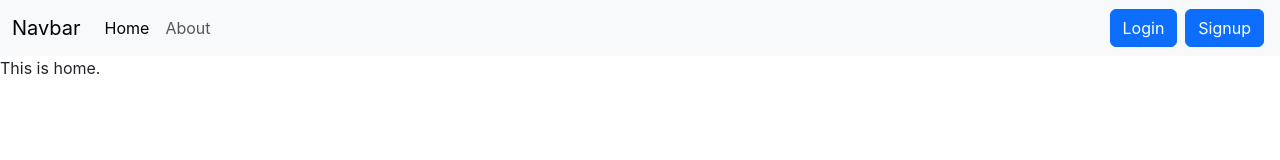
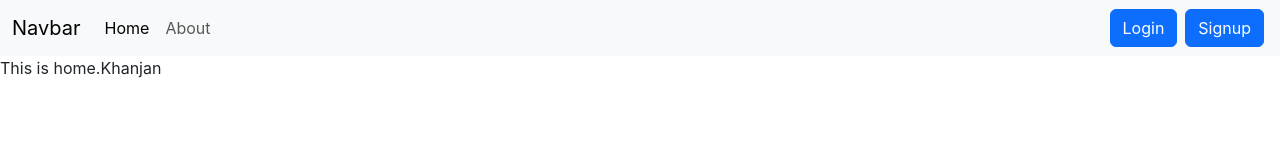
Before and after one commit to SnehChaudhary/DocCare, a React (Create React App) app in the folder frontend/: page / in a window 1280 px wide. Shown: the top 160 px of the page. Built offline with nearby package versions, Linux system fonts and the light colour scheme.

Commit message:
Added context API folder

```diff
--- a/frontend/src/App.js
+++ b/frontend/src/App.js
@@ -11,10 +11,12 @@ import Patientsignup from './components/Patientsignup';
 import Hospitallogin from './components/Hospitallogin';
 import Doctorlogin from './components/Doctorlogin';
 import Patientlogin from './components/Patientlogin';
+import ContextProps from './context/ContextProps';
 
 function App() {
   return (
-    <div>
+    <>
+    <ContextProps>
       <BrowserRouter>
         <Navbar />
         <Routes>
@@ -31,7 +33,8 @@ function App() {
           <Route path='/login/patient' element={<Patientlogin />} />
         </Routes>
       </BrowserRouter>
-    </div>
+      </ContextProps>
+    </>
   );
 }
 
--- a/frontend/src/components/Home.js
+++ b/frontend/src/components/Home.js
@@ -1,9 +1,15 @@
-import React from 'react'
+import React, { useContext } from 'react'
+import contextAPI from '../context/ContextAPI';
 
 const Home = () => {
+  const contextProps = useContext(contextAPI);
+  // console.log(contextProps);
+  const {name} = contextProps;
+
   return (
     <div>
       This is home.
+      {name.id}
     </div>
   )
 }
--- /dev/null
+++ b/frontend/src/context/ContextAPI.js
@@ -0,0 +1,5 @@
+import { createContext } from "react";
+
+const contextAPI = createContext();
+
+export default contextAPI;
--- /dev/null
+++ b/frontend/src/context/ContextProps.js
@@ -0,0 +1,22 @@
+import ContextAPI  from "./ContextAPI";
+
+const ContextProps = (props) => {
+
+    console.log(props);
+
+    const name = {
+        id: "Khanjan"
+    };
+
+    // const get = () => {
+    //     console.log("hei");
+    // }
+
+    return (
+        <ContextAPI.Provider value={{name}} >
+        {props.children}
+        </ContextAPI.Provider>
+    )
+}
+
+export default ContextProps;
```
